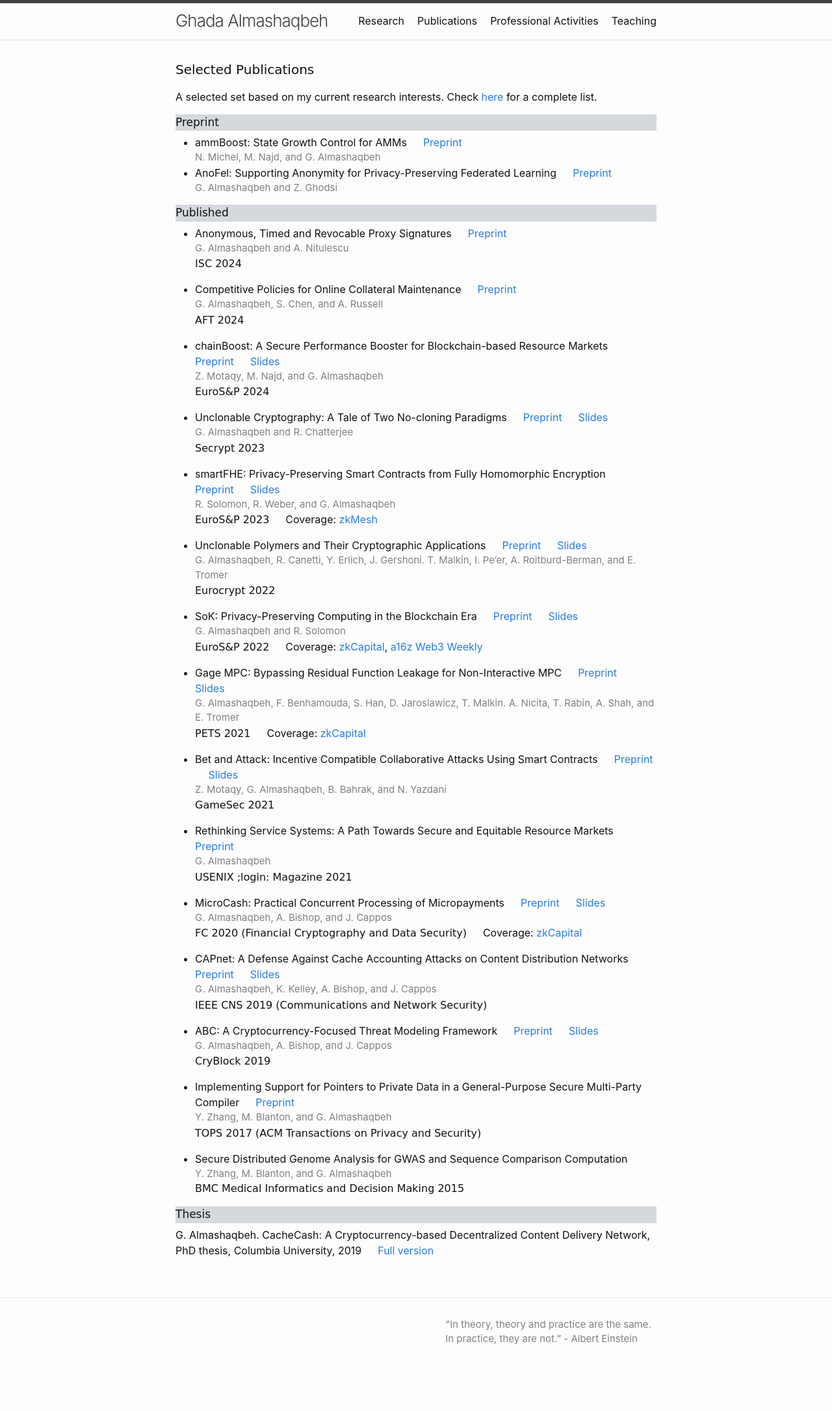
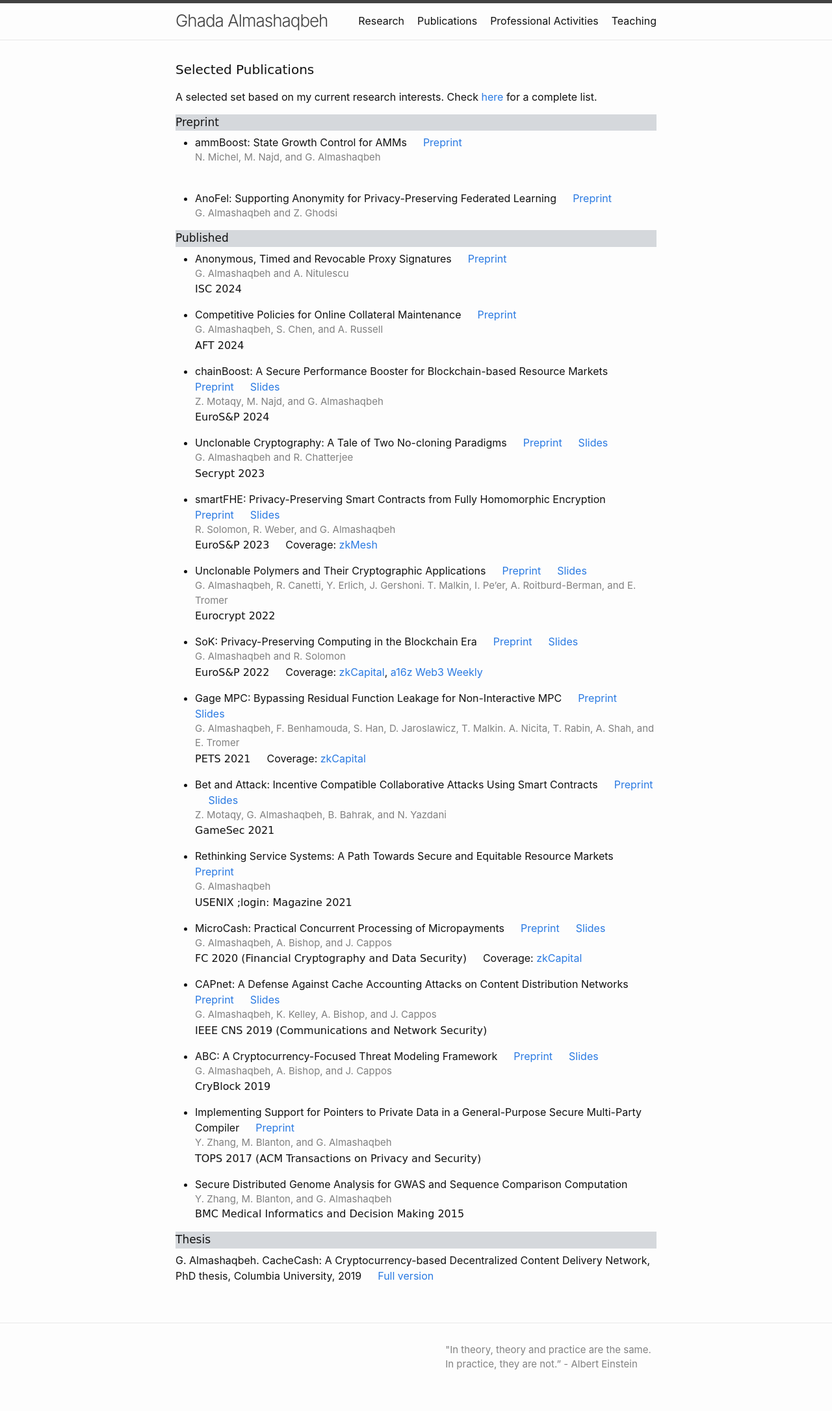
Before and after one commit to GhadaAlmashaqbeh/GhadaAlmashaqbeh.github.io, a Jekyll site: the page built from 02-publications.md, in a window 1280 px wide. Shown: the whole page at 65% size. Built offline with Jekyll 4.4.1, drawn with Linux system fonts in a browser that asks for light colours; before the commit the page ends 2132 px from its top, so only the background shows below that.

Commit message:
some edits

```diff
--- a/02-publications.md
+++ b/02-publications.md
@@ -10,7 +10,7 @@
 
 <div style="font-family: 'Comic Sans MS'; font-size:17px; background-color:rgb(213, 216, 220);margin-bottom:6px;">Preprint</div>
 * ammBoost: State Growth Control for AMMs &emsp; [Preprint](https://eprint.iacr.org/2024/1021)<br/>
-  <div style="color:grey; font-size:15px;">N. Michel, M. Najd, and G. Almashaqbeh</div>
+  <div style="color:grey; font-size:15px;">N. Michel, M. Najd, and G. Almashaqbeh</div><br/>
 
 
 * AnoFel: Supporting Anonymity for Privacy-Preserving Federated Learning &emsp; [Preprint](https://arxiv.org/abs/2306.06825)<br/>
```
